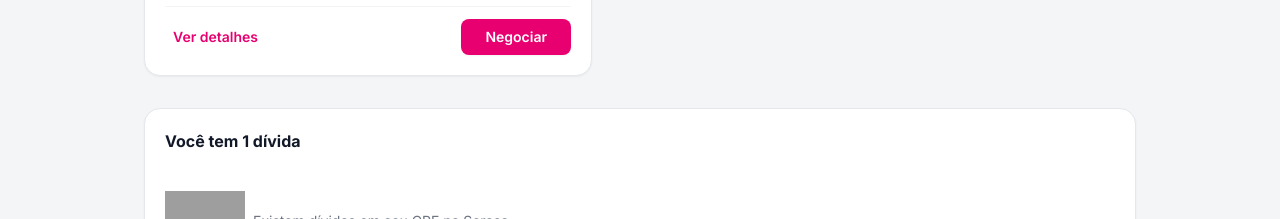
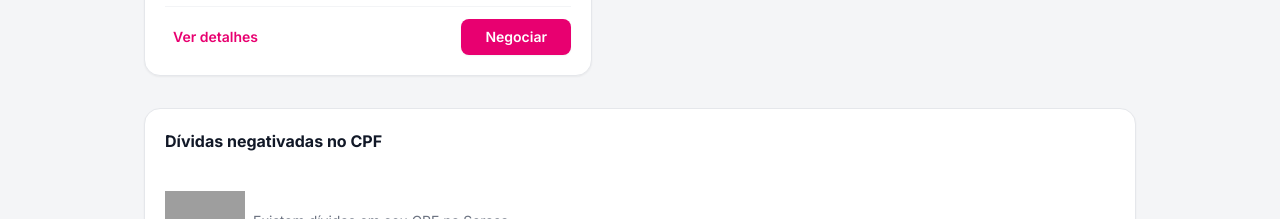
Before and after one commit to rosineide777/serasa, a plain HTML site: page index3.html in a window 1280 px wide. Shown: the part 840-1059 px from the top of the page. Drawn offline with nearby package versions, Linux system fonts and the light colour scheme; grey boxes are pictures that could not be loaded.

Commit message:
Atualização

```diff
--- a/index3.html
+++ b/index3.html
@@ -313,7 +313,7 @@
     <div class="bg-white rounded-2xl border border-gray-200 shadow-sm p-5">
         <div class="space-y-1">
             <h3 class="text-base font-bold text-gray-900">
-                Você tem 1 dívida
+                Dívidas negativadas no CPF
             </h3>
             <br>
 
@@ -1013,7 +1013,7 @@
 
                     <div class="space-y-3">
                         <h2 class="text-xl font-extrabold text-gray-900">Todas as dívidas</h2>
-                        <p class="text-xs text-gray-500 font-medium">Total: 1 dívida disponível</p>
+                        <p class="text-xs text-gray-500 font-medium">Total: Dívidas negativadas no CPF</p>
 
                         <div class="bg-white rounded-2xl border border-gray-200 overflow-hidden shadow-sm">
                             <div class="bg-[#c0003c] text-white text-[10px] font-bold text-center py-1.5 uppercase tracking-wider">
@@ -1178,7 +1178,7 @@
 </div>
                                     <div>
                                         <h3 class="text-base font-extrabold text-gray-900 leading-tight">Você está negociando</h3>
-                                        <p class="text-xs text-gray-500 font-medium">01 dívida</p>
+                                        <p class="text-xs text-gray-500 font-medium">Dívidas negativadas no CPF</p>
                                     </div>
                                 </div>
                                 <svg class="w-5 h-5 text-gray-400" fill="none" viewBox="0 0 24 24" stroke="currentColor" stroke-width="2">
```
